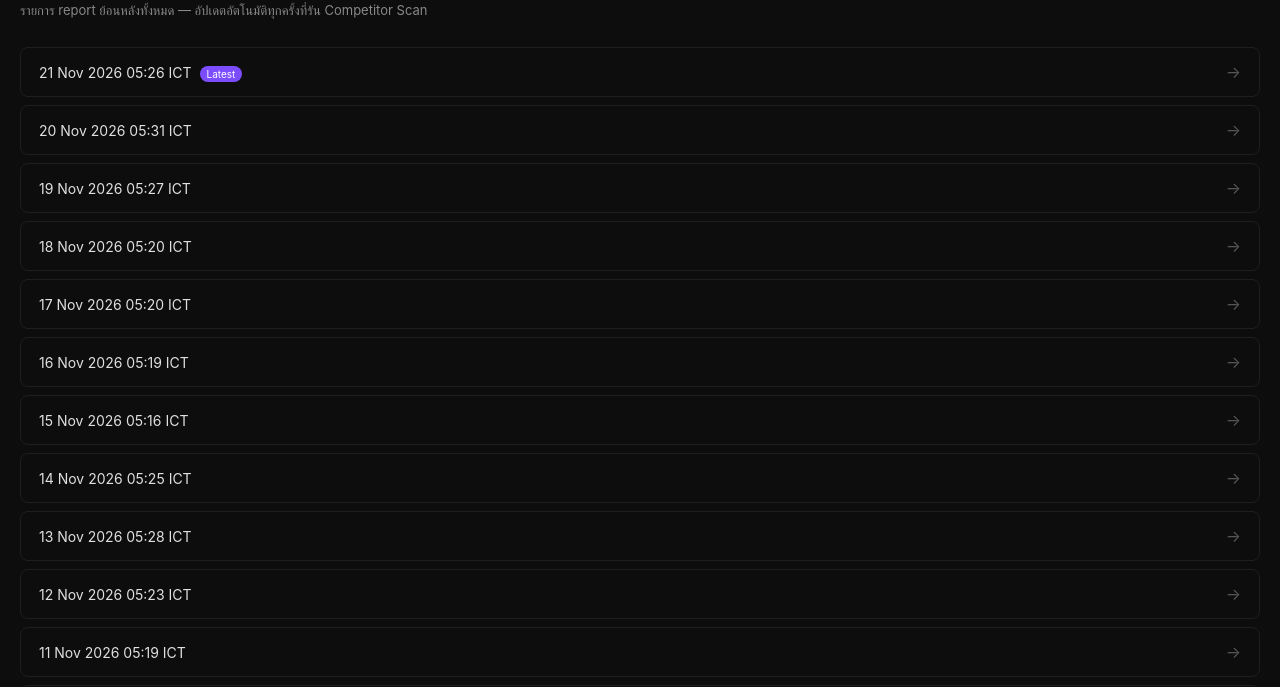
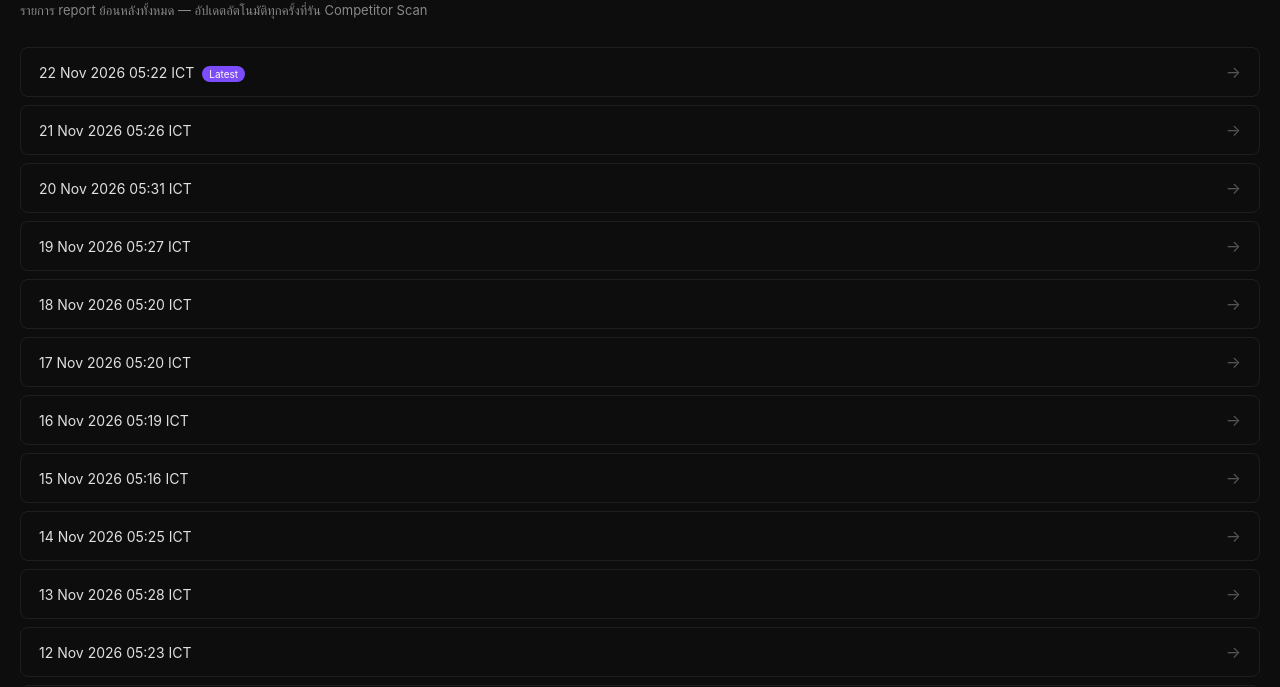
Before and after one commit to nathatayaapi-creator/farming-report, a plain HTML site: page archive/index.html in a window 1280 px wide. Shown: the part 104-791 px from the top of the page. Drawn offline with Linux system fonts and the light colour scheme.

Commit message:
Rebuild archive index 22 Nov 2026 05:22 ICT

```diff
--- a/archive/index.html
+++ b/archive/index.html
@@ -23,7 +23,8 @@
 <a class="back" href="https://farming-report.pages.dev/">← Report ล่าสุด</a>
 <h1>📊 Competitor Report Archive</h1>
 <p class="sub">รายการ report ย้อนหลังทั้งหมด — อัปเดตอัตโนมัติทุกครั้งที่รัน Competitor Scan</p>
-<a class="row" href="https://farming-report.pages.dev/archive/competitor_20261121_052651.html"><span class="label">21 Nov 2026  05:26 ICT<span style="background:#7c4dff;color:#fff;font-size:10px;padding:2px 7px;border-radius:10px;margin-left:8px">Latest</span></span><span class="arrow">→</span></a>
+<a class="row" href="https://farming-report.pages.dev/archive/competitor_20261122_052206.html"><span class="label">22 Nov 2026  05:22 ICT<span style="background:#7c4dff;color:#fff;font-size:10px;padding:2px 7px;border-radius:10px;margin-left:8px">Latest</span></span><span class="arrow">→</span></a>
+<a class="row" href="https://farming-report.pages.dev/archive/competitor_20261121_052651.html"><span class="label">21 Nov 2026  05:26 ICT</span><span class="arrow">→</span></a>
 <a class="row" href="https://farming-report.pages.dev/archive/competitor_20261120_053152.html"><span class="label">20 Nov 2026  05:31 ICT</span><span class="arrow">→</span></a>
 <a class="row" href="https://farming-report.pages.dev/archive/competitor_20261119_052714.html"><span class="label">19 Nov 2026  05:27 ICT</span><span class="arrow">→</span></a>
 <a class="row" href="https://farming-report.pages.dev/archive/competitor_20261118_052036.html"><span class="label">18 Nov 2026  05:20 ICT</span><span class="arrow">→</span></a>
```
